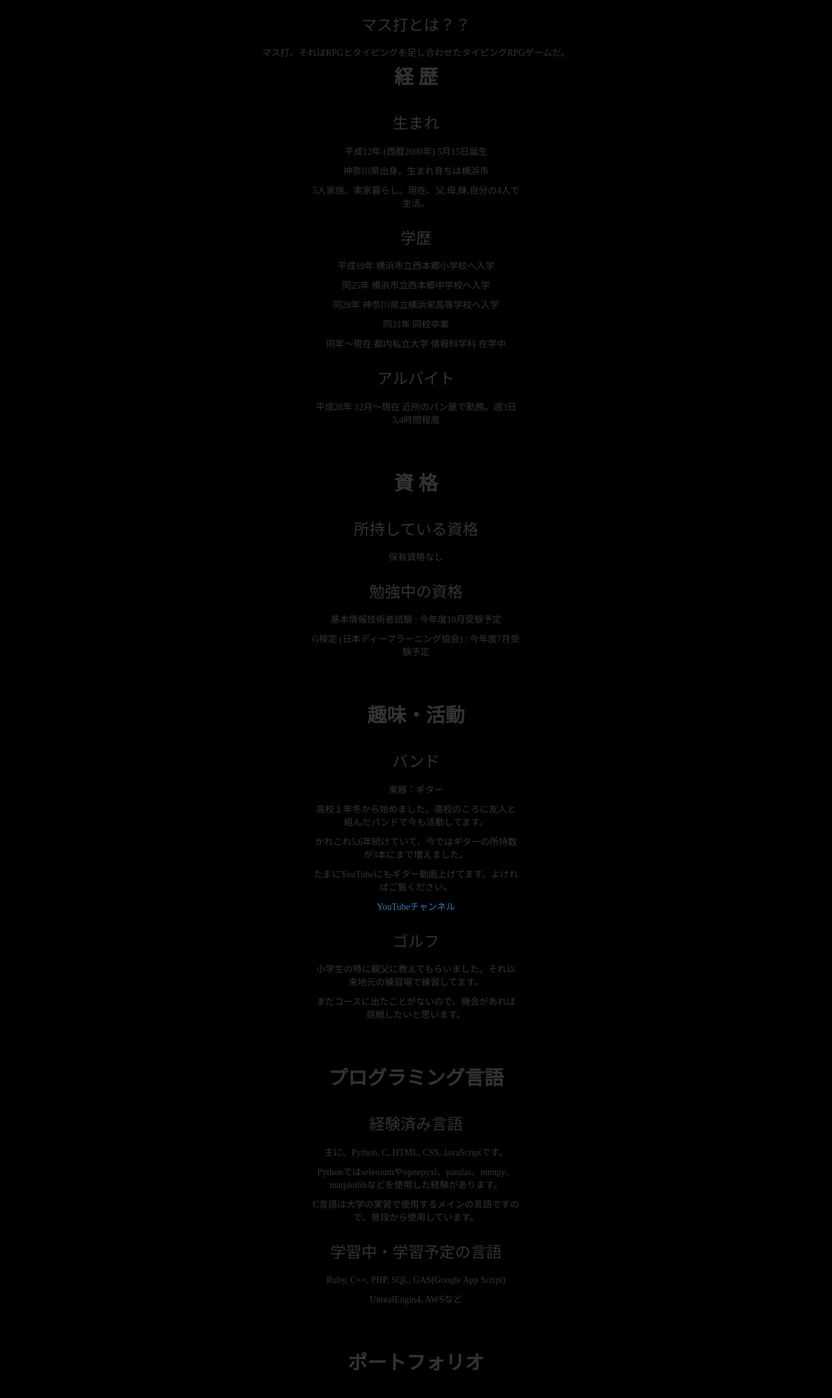
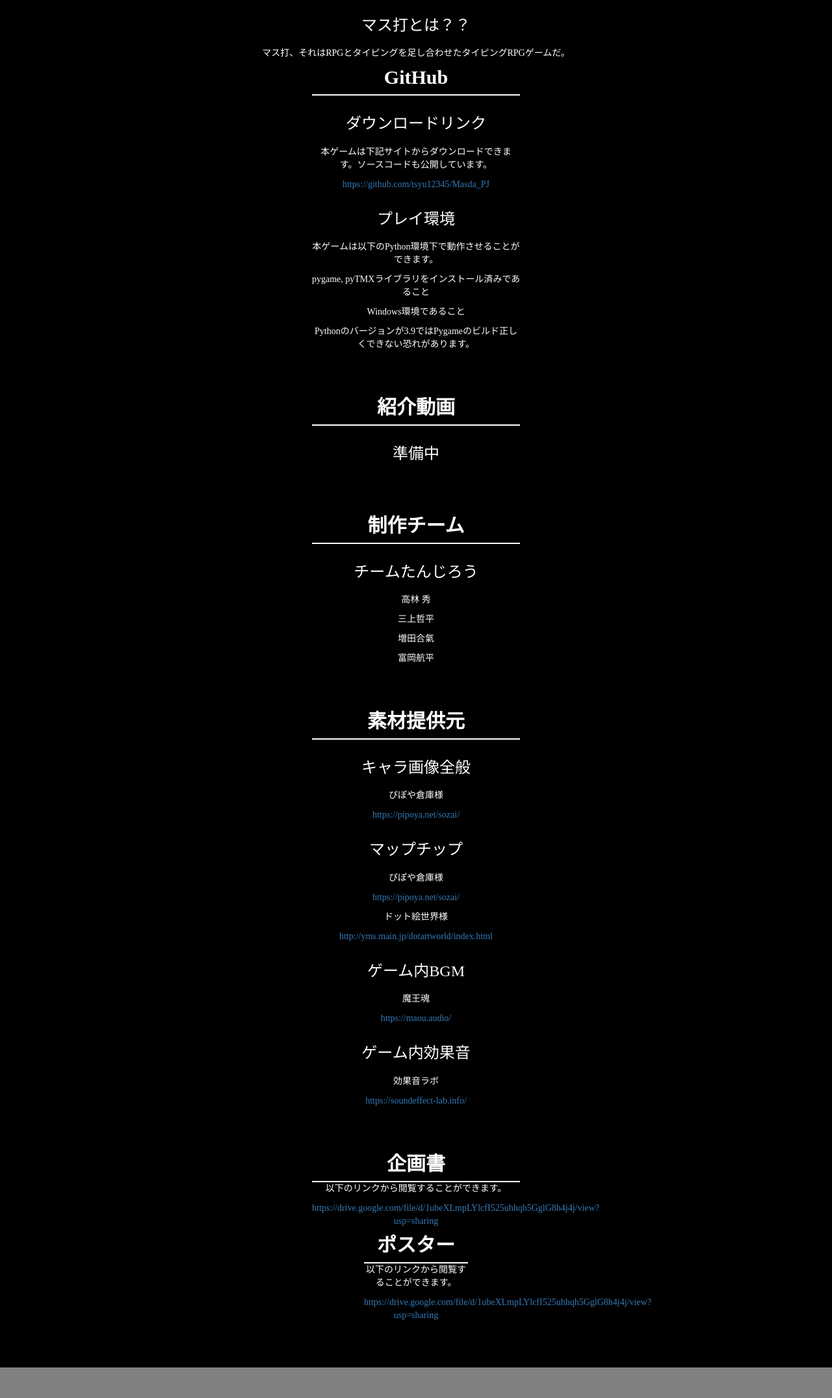
Before and after one commit to tsyu12345/Masda-page, a plain HTML site: page index.html in a window 1280 px wide. Shown: the part 649-2800 px from the top of the page at 65% size. Drawn offline with nearby package versions, Linux system fonts and the light colour scheme; a web font is replaced by a local one.

Commit message:
画像、動画以外完成。

```diff
--- a/index.html
+++ b/index.html
@@ -41,130 +41,86 @@
             </div>
             <div id="gnavi" class="collapse navbar-collapse" >
                 <ul class="nav nav-pills nav-justified">
-                    <li role="presentation"><a href="#news">概要</a></li>
-                    <li role="presentation"><a href="#career">GitHub</a></li>
-                    <li role="presentation"><a href="#Qualification">紹介動画</a></li>
-                    <li role="presentation"><a href="#portfolio">制作者</a></li>
-                    <li role="presentation"><a href="#hobby">コンテンツ提供元</a></li>
-                    <li role="presentation"><a href="#programming">企画書</a></li>
-                    <li role="presentation"><a href="#">ポスター</a></li>
+                    <li role="presentation"><a href="#gaiyou">概要</a></li>
+                    <li role="presentation"><a href="#github">GitHub</a></li>
+                    <li role="presentation"><a href="#movie">紹介動画</a></li>
+                    <li role="presentation"><a href="#author">制作者</a></li>
+                    <li role="presentation"><a href="#service">コンテンツ提供元</a></li>
+                    <li role="presentation"><a href="#keikaku">企画書</a></li>
+                    <li role="presentation"><a href="#post">ポスター</a></li>
                 </ul>
             </div>
         </nav>
         <article>
-            <div id="news" class="content js-animation">
+            <div id="gaiyou" class="content js-animation">
                 <h2 class="menu-name">概要</h2>
                 <h3 class="sub-title">マス打とは？？</h3>
                 <p>マス打、それはRPGとタイピングを足し合わせたタイピングRPGゲームだ。</p>
                 <p></p>
-            <div id="career" class="content js-animation">
-                <h2 class="menu-name">経 歴</h2>
-                <h3 class="sub-title">生まれ</h3>
-                <p>平成12年 (西暦2000年) 5月15日誕生</p>
-                <p>神奈川県出身。生まれ育ちは横浜市</p>
-                <p>5人家族。実家暮らし。現在、父,母,妹,自分の4人で生活。</p>
-                <h3 class="sub-title">学歴</h3>
-                <p>平成19年 横浜市立西本郷小学校へ入学</p>
-                <p> 同25年  横浜市立西本郷中学校へ入学 </p>
-                <p> 同28年  神奈川県立横浜栄高等学校へ入学</p>
-                <p> 同31年  同校卒業</p>
-                <p>同年～現在 都内私立大学 情報科学科 在学中</p>
-                <h3 class="sub-title">アルバイト</h3>
-                <p>平成28年 12月～現在 近所のパン屋で勤務。週3日3,4時間程度</p>
+            <div id="github" class="content js-animation">
+                <h2 class="menu-name">GitHub</h2>
+                <h3 class="sub-title">ダウンロードリンク</h3>
+                <p>本ゲームは下記サイトからダウンロードできます。ソースコードも公開しています。</p>
+                <p><a>https://github.com/tsyu12345/Masda_PJ</a></p>
+                <h3 class="sub-title">プレイ環境</h3>
+                <p>本ゲームは以下のPython環境下で動作させることができます。</p>
+                <p> pygame, pyTMXライブラリをインストール済みであること</p>
+                <p>Windows環境であること</p>
+                <p>Pythonのバージョンが3.9ではPygameのビルド正しくできない恐れがあります。</p>
             </div>
-            <div id="Qualification" class="content js-animation">
-                <h2 class="menu-name">資 格</h2>
-                <h3 class="sub-title">所持している資格</h3>
-                <p>保有資格なし</p>
-                <h3 class="sub-title">勉強中の資格</h3>
-                <p>基本情報技術者試験 : 今年度10月受験予定</p>
-                <p>G検定 (日本ディープラーニング協会) : 今年度7月受験予定</p>
+            <div id="movie" class="content js-animation">
+                <h2 class="menu-name">紹介動画</h2>
+                <h3 class="sub-title">準備中</h3>
             </div>
-            <div id="hobby" class="content js-animation">
-                <h2 class="menu-name">趣味・活動</h2>
-                <h3 class="sub-title">バンド</h3>
-                <p>楽器：ギター</p>
-                <p>高校１年冬から始めました。高校のころに友人と組んだバンドで今も活動してます。</p>
-                <p>かれこれ5,6年続けていて、今ではギターの所持数が3本にまで増えました。</p>
-                <p>たまにYouTubeにもギター動画上げてます。よければご覧ください。</p>
-                <a href="https://www.youtube.com/channel/UC01xK2_MCUCj2w_GEUEarew"><span>YouTubeチャンネル</span></a>
-                <h3 class="sub-title">ゴルフ</h3>
-                <p>小学生の時に親父に教えてもらいました。それ以来地元の練習場で練習してます。</p>
-                <p>まだコースに出たことがないので、機会があれば挑戦したいと思います。</p>
+            <div id="author" class="content js-animation">
+                <h2 class="menu-name">制作チーム</h2>
+                <h3 class="sub-title">チームたんじろう</h3>
+                <p>高林 秀</p>
+                <p>三上哲平</p>
+                <p>増田合氣</p>
+                <p>富岡航平</p>
             </div>
-            <div id="programming" class="content js-animation">
-                <h2 class="menu-name">プログラミング言語</h2>
-                <h3 class="sub-title">経験済み言語</h3>
-                <p>主に、Python, C, HTML, CSS, JavaScriptです。</p>
-                <p>Pythonではseleniumやopnepyxl、pandas、numpy、matplotlibなどを使用した経験があります。</p>
-                <p>C言語は大学の実習で使用するメインの言語ですので、普段から使用しています。</p>
-                <h3 class="sub-title">学習中・学習予定の言語</h3>
-                <p>Ruby, C++, PHP, SQL, GAS(Google App Script)</p>
-                <p>UnrealEngin4, AWSなど</p>
+            <div id="service" class="content js-animation">
+                <h2 class="menu-name">素材提供元</h2>
+                <h3 class="sub-title">キャラ画像全般</h3>
+                <p>ぴぽや倉庫様</p>
+                <p><a>https://pipoya.net/sozai/</a></p>
+                <h3 class="sub-title">マップチップ</h3>
+                <p>ぴぽや倉庫様</p>
+                <p><a>https://pipoya.net/sozai/</a></p>
+                <p>ドット絵世界様</p>
+                <p><a>http://yms.main.jp/dotartworld/index.html</a></p>
+                <h3 class="sub-title">ゲーム内BGM</h3>
+                <p>魔王魂</p>
+                <p><a>https://maou.audio/</a></p>
+                <h3 class="sub-title">ゲーム内効果音</h3>
+                <p>効果音ラボ</p>
+                <p><a>https://soundeffect-lab.info/</a></p>
+
 
             </div>
-            <div id="portfolio" class="content js-animation">
-                <h2 class="menu-name">ポートフォリオ</h2>
-                <h3 class="sub-title">制作物</h3>
-                <div class="row">
-                    <div class="col-sm-4">
-                        <div class="thumbnail">
-                            <img class="img-responsive" src="images/スクリーンショット (55).png">
-                            <div class="caption">
-                                <p>強化学習エージェント</p>
-                                <p>※大学課題</p>
-                            </div>
-                        </div>
-                    </div>
-                    <div class="col-sm-4">
-                        <div class="thumbnail">
-                            <img class="img-responsive" src="images/スクリーンショット (66).png">
-                            <div class="caption">
-                                <p>クレジットカードの利用額を通知するLINEbotの開発</p>
-                            </div>
-                        </div>
-                    </div>
-                    <div class="col-sm-4">
-                        <div class="thumbnail">
-                            <img class="img-responsive" src="images/スクリーンショット (67).png">
-                            <div class="caption">
-                                <p>seleniumを用いたweb操作の自動化</p>
-                                <p>ブラウザ上で毎日行う作業を自動化</p>
-                            </div>
-                        </div>
-                    </div>
-                    <div class="col-sm-4">
-                        <div class="thumbnail">
-                            <img class="img-responsive" src="images/InterRock.png">
-                            <div class="caption">
-                                <p>ドメイン名から会社情報を抽出するツールの開発</p>
-                                <p>ClowdWorks案件</p>
-                            </div>
-                        </div>
-                    </div>
-                </div>
-                <h3 class="sub-title">計画中</h3>
-                <p>勉強時間を可視化するデスクトップアプリ</p>
-                <p>無料オンライン自習室サイト</p>
-                <p>ギターtab譜投稿サイト</p>
-                <p>二度寝防止アプリ(iOS)</p>
-            </div>
-            <div id="contact" class="content js-animation">
-                <h2 class="menu-name">Contact</h2>
-                <h3 class="sub-title">準備中</h3>
+            <div id="keikaku" class="content js-animation">
+                <h2 class="menu-name">企画書</h2>
+                <p>以下のリンクから閲覧することができます。</p>
+                <p><a>https://drive.google.com/file/d/1ubeXLmpLYlcfI525uhhqh5GglG8h4j4j/view?usp=sharing</a></p>
+
+            <div id="post" class="content js-animation">
+                <h2 class="menu-name">ポスター</h2>
+                <p>以下のリンクから閲覧することができます。</p>
+                <p><a>https://drive.google.com/file/d/1ubeXLmpLYlcfI525uhhqh5GglG8h4j4j/view?usp=sharing</a></p>
             </div>
         </article>
         <footer class="footer">
             <div class="container">
                 <ul class="bottom-nav">
                     <li><a href="#">トップ</a></li>
-                    <li><a href="#news">ニュース</a></li>
-                    <li><a href="#career">経 歴</a></li>
-                    <li><a href="#Qualification">資 格</a></li>
-                    <li><a href="#portfolio">ポートフォリオ</a></li>
-                    <li><a href="#hobby">趣味・活動</a></li>
-                    <li><a href="#programming">プログラミング</a></li>
-                    <li><a href="#hobby">連絡先</a></li>
+                    <li><a href="#gaiyou"></a>概要</li>
+                    <li><a href="#github">GitHub</a></li>
+                    <li><a href="#movie">紹介動画</a></li>
+                    <li><a href="#author">制作者</a></li>
+                    <li><a href="#service">コンテンツ提供元</a></li>
+                    <li><a href="#keikaku">企画書</a></li>
+                    <li><a href="#post">ポスター</a></li>
                 </ul>
             </div>
             <div class="container">
@@ -175,13 +131,8 @@
                         </a>
                     </li>
                     <li>
-                        <a href="https://www.youtube.com/channel/UC01xK2_MCUCj2w_GEUEarew">
+                        <a href="">
                             <i class="fab fa-youtube fa-2x my-icon"></i>
-                        </a>
-                    </li>
-                    <li>
-                        <a href="https://www.instagram.com/t_syu/">
-                            <i class="fab fa-instagram fa-2x my-icon"></i>
                         </a>
                     </li>
                     <li>
@@ -192,7 +143,7 @@
                 </ul>
             </div>
             <div class="container">
-                <span class="glyphicon glyphicon-copyright-mark" aria-hidden="true">2021-03-25 髙林秀 All Rights Reserved.</span>
+                <span class="glyphicon glyphicon-copyright-mark" aria-hidden="true">2021-08-16 髙林秀 All Rights Reserved.</span>
                 <p>This page uses Github Pages.</p>
             </div>
 
--- a/style.css
+++ b/style.css
@@ -1,6 +1,12 @@
+@font-face {
+    font-family:'Dot';
+    src: url('PixelMplus10-Regular.ttf');
+}
+
 body {
     background-color: black;
-    font-family: serif;
+    color: white;
+    font-family: Dot;
 }
 
 header {
@@ -77,7 +83,7 @@ header {
 }
 
 .nav li a{
-    color: black;
+    color: white;
 
 }
 
@@ -137,7 +143,7 @@ article {
     font-weight: bold;
     padding-bottom: 10px;
     width:auto;
-    border-bottom: 2px black solid;
+    border-bottom: 2px white solid;
 }
 
 .sub-title {
@@ -162,8 +168,8 @@ article {
 }
 
 footer {
-    background-color: black;
-    color: whitesmoke;
+    background-color: gray;
+    color: white;
     text-align: center;
     padding-top: 40px;
     padding-bottom: 40px;
@@ -182,7 +188,7 @@ footer .container {
     margin-right: 20px;
 }
 .bottom-nav li a {
-    color: whitesmoke;
+    color: white;
 }
 
 .sns-icons {
@@ -194,5 +200,5 @@ footer .container {
     margin: 10px;
 }
 .my-icon {
-    color: whitesmoke;
+    color: white;
 }
```
Also changed, not shown: 2 other files.
